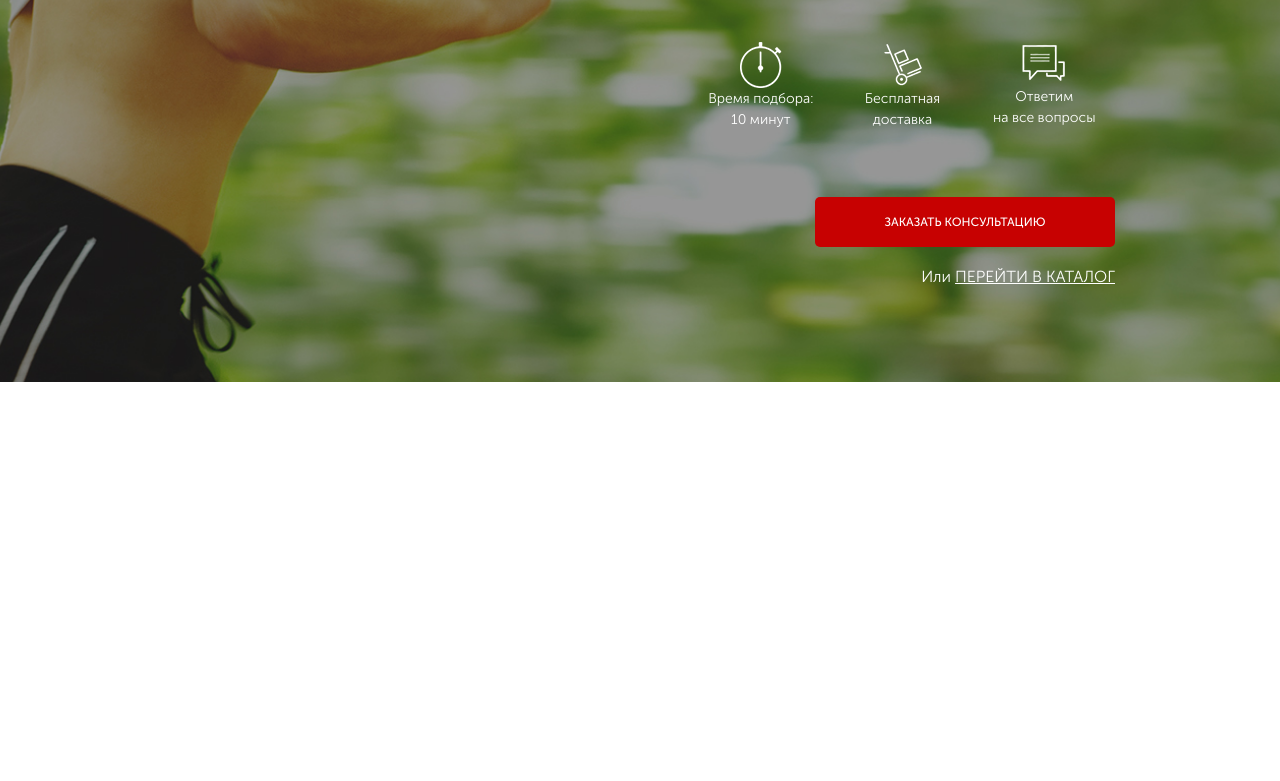
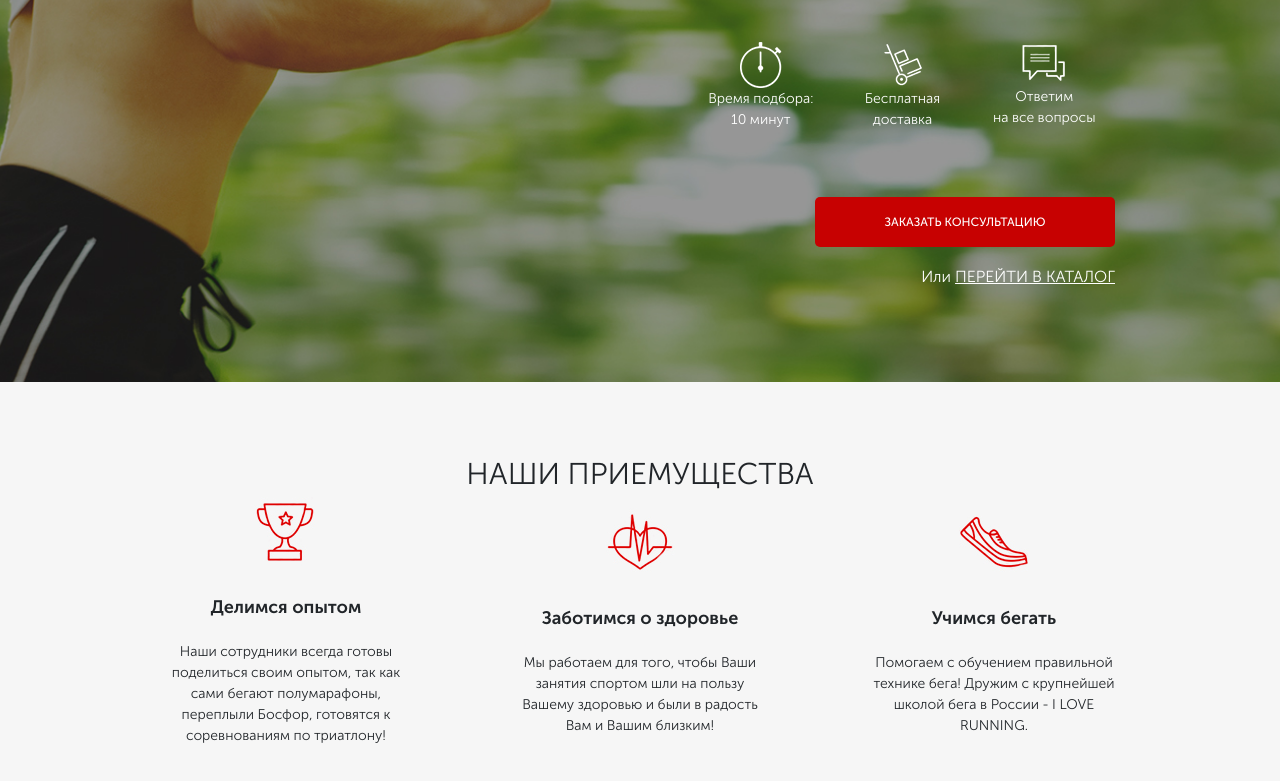
Before and after one commit to ildarooo798/pulsometr, a website: page src/index.html in a window 1280 px wide. Shown: the part 279-1060 px from the top of the page. Before the commit the page ends 800 px from the top, so only its background shows below. Drawn offline with Linux system fonts and the light colour scheme.

Commit message:
advantages layout

```diff
--- a/src/index.html
+++ b/src/index.html
@@ -55,5 +55,29 @@
             </div>
         </div>
     </div>
+    <div class="advantages">
+        <div class="block_title">наши приемущества</div>
+        <div class="container advantages__wrapper">
+            <div class="advantages__item">
+                <img src="img/icon/cup.jpg" alt="cup" class="advantages__img">
+                <div class="advantages__title">Делимся опытом</div>
+                <div class="advantages__descr">Наши сотрудники всегда готовы поделиться своим опытом,
+                    так как сами бегают полумарафоны, переплыли Босфор, готовятся к соревнованиям по триатлону!</div>
+            </div>
+            <div class="advantages__item">
+                <img src="img/icon/heart.jpg" alt="heart" class="advantages__img">
+                <div class="advantages__title">Заботимся о здоровье</div>
+                <div class="advantages__descr">Мы работаем для того,
+                    чтобы Ваши занятия спортом шли на пользу Вашему здоровью и были в радость Вам и Вашим близким!
+                    </div>
+            </div>
+            <div class="advantages__item">
+                <img src="img/icon/shoe.jpg" alt="shoe" class="advantages__img">
+                <div class="advantages__title">Учимся бегать</div>
+                <div class="advantages__descr">Помогаем с обучением правильной технике бега! Дружим с крупнейшей школой бега в России - <span>I LOVE RUNNING.</span>
+                    </div>
+            </div>
+        </div>
+    </div>
 </body>
 </html>
--- /dev/null
+++ b/src/sass/blocks/_advantages.scss
@@ -0,0 +1,31 @@
+.advantages{
+    height: 473px;
+    padding: 70px 0 80px 0;
+    background-color: #f6f6f6;
+    display: flex;
+    flex-direction: column;
+    align-items: center;
+    &__wrapper{
+        display: flex;
+        justify-content: space-between;
+        width: 100%;
+    }
+    &__item{
+        width: 242px;
+        display: flex;
+        flex-direction: column;
+        justify-content: center;
+        align-items: center;
+        text-align: center;
+    }
+    &__title{
+        font-family: 'Museo Sans Cyrl 700', sans-serif;
+        margin-top: 27px;
+        font-size: 18px;
+    }
+    &__descr{
+        font-family: 'Museo Sans Cyrl 300', sans-serif;
+        font-size: 14px;
+        margin-top: 20px;
+    }
+}
--- a/src/sass/style.scss
+++ b/src/sass/style.scss
@@ -6,8 +6,14 @@
     max-width: 950px;
     margin: 0 auto;
 }
-
+.block_title{
+    font-family: 'Museo Sans Cyrl 300', sans-serif;
+    font-size: 30px;
+    text-transform: uppercase;
+    text-align: center;
+}
 @import 'base/variables.scss';
 @import 'blocks/promo.scss';
 @import 'blocks/header.scss';
 @import 'blocks/buttons.scss';
+@import 'blocks/advantages.scss';
```
Also changed, not shown: src/css/style.min.css.
